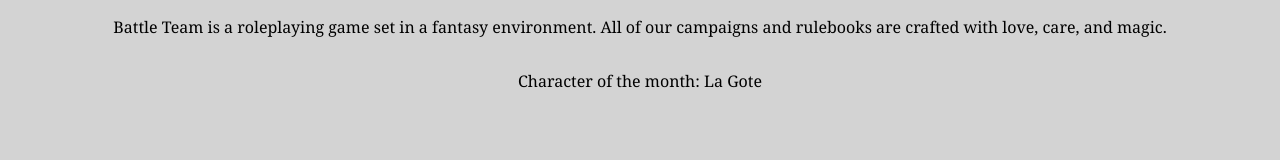
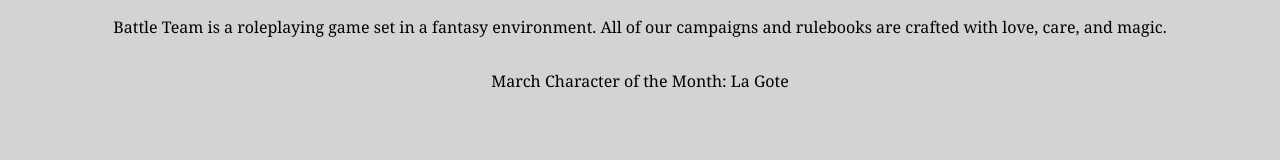
Before and after one commit to SoopCo/soopco.github.io, a React (Create React App) app: page / in a window 1280 px wide. Shown: the part 186-346 px from the top of the page. Built offline with nearby package versions, Linux system fonts and the light colour scheme.

Commit message:
Update Home.jsx

```diff
--- a/src/pages/Home.jsx
+++ b/src/pages/Home.jsx
@@ -20,7 +20,7 @@ const Home = () => {
             </p>
             <p>
                 <bold>
-                    Character of the month: La Gote
+                    March Character of the Month: La Gote
                 </bold>
             </p>
             <img src={gote} alt="A gote (a four-headed hydra goat.)" width="409" height="500"></img>
```
